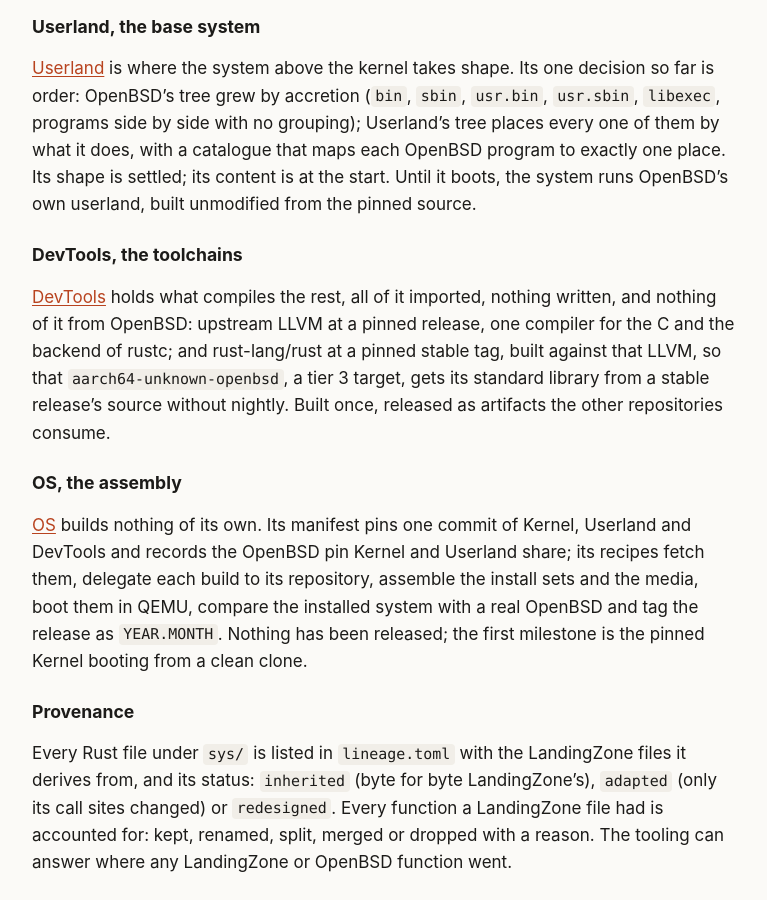
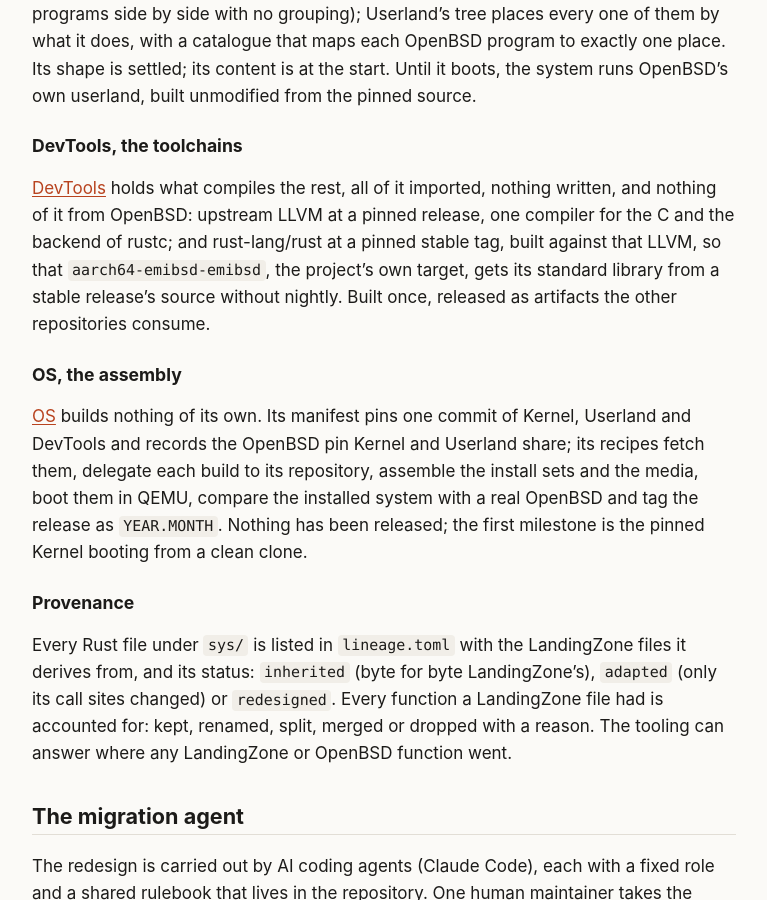
Before and after one commit to EmiBSD/Portal, a Jekyll site: the page built from process.md, in a window 1280 px wide and 900 px high, scrolled down 2242 px. Shown: the whole window, without its empty margins (256-1023 px from the left). Built offline with Jekyll 4.4.1, drawn with Linux system fonts in a browser that asks for light colours; some of the changed text lies outside the part shown.

Commit message:
process: the pipeline draws every arrow of Governance; the own target triple
The figure lacked three arrows that docs/architecture.md of Governance draws: DevTools
feeds Kernel and Userland (the toolchain), and Userland takes its pin from LandingZone.
Without them DevTools looked like an input of OS only and Userland like the owner of
its own OpenBSD pin. The DevTools -> OS arrow is now labelled "the comp set". SVGs
re-rendered, the figure's size and alt text follow.

The target is `aarch64-emibsd-emibsd` (DevTools D-0004, 2026-10-31), no longer
`aarch64-unknown-openbsd`, in the repository table and the DevTools section.

Co-Authored-By: Claude Fable 5.1 <noreply@anthropic.com>

```diff
--- a/process.md
+++ b/process.md
@@ -9,7 +9,7 @@ description: The EmiBSD pipeline - LandingZone as the 1:1 port, Kernel as the re
 <figure class="diagram">
   <picture>
     <source srcset="{{ '/assets/img/pipeline-dark.svg' | relative_url }}" media="(prefers-color-scheme: dark)">
-    <img src="{{ '/assets/img/pipeline.svg' | relative_url }}" alt="OpenBSD's pinned C is ported file by file into LandingZone, which is synced commit by commit into Kernel. The same C feeds Userland, the base system. DevTools, the toolchains that build both, comes from LLVM's and Rust's own sources. Kernel, Userland and DevTools feed OS, the assembly and the release." width="643" height="547">
+    <img src="{{ '/assets/img/pipeline.svg' | relative_url }}" alt="OpenBSD's pinned C is ported file by file into LandingZone, which is synced commit by commit into Kernel. The same C feeds Userland, the base system, which takes its pin from LandingZone. DevTools, the toolchains that build both, comes from LLVM's and Rust's own sources and feeds Kernel and Userland. Kernel, Userland and DevTools feed OS, the assembly and the release." width="787" height="584">
   </picture>
   <figcaption>The specification, the port, the redesign; the base system and the toolchains beside them; the assembly at the end.</figcaption>
 </figure>
@@ -21,7 +21,7 @@ The repositories live in the [EmiBSD organisation]({{ site.repo_org }}) on GitHu
 | [LandingZone]({{ site.repo_lz }}) | the faithful port of the OpenBSD kernel, one C file to one Rust file |
 | [Kernel]({{ site.repo }}) | the redesign of that port into four crates, subsystem by subsystem |
 | [Userland]({{ site.repo_userland }}) | the base system above the kernel: every program, library and configuration file placed by what it does, not by where history left it |
-| [DevTools]({{ site.repo_devtools }}) | the toolchains, imported and built once from the forks alone: upstream LLVM for the C and as rustc's backend, and a pinned stable Rust with its `std` for `aarch64-unknown-openbsd` |
+| [DevTools]({{ site.repo_devtools }}) | the toolchains, imported and built once from the forks alone: upstream LLVM for the C and as rustc's backend, and a pinned stable Rust with its `std` for `aarch64-emibsd-emibsd`, the project's own target |
 | [OS]({{ site.repo_os }}) | the assembly and the releases: a manifest pins one commit of each of the three, the recipes build where they build, assemble the sets and media, boot them and tag `YEAR.MONTH`; nothing released yet |
 | [Governance]({{ site.repo_governance }}) | what binds the rest: the invariants every repository obeys, the process, the architecture of the repositories, the roadmap across them, the decision log and the policies |
 
@@ -69,7 +69,7 @@ built unmodified from the pinned source.
 [DevTools]({{ site.repo_devtools }}) holds what compiles the rest, all of it imported, nothing
 written, and nothing of it from OpenBSD: upstream LLVM at a pinned release, one compiler for
 the C and the backend of rustc; and rust-lang/rust at a pinned stable tag, built against that
-LLVM, so that `aarch64-unknown-openbsd`, a tier 3 target, gets its standard library from a
+LLVM, so that `aarch64-emibsd-emibsd`, the project's own target, gets its standard library from a
 stable release's source without nightly. Built once, released as artifacts the other
 repositories consume.
 
```
Also changed, not shown: assets/img/pipeline-dark.svg, assets/img/pipeline.svg, 1 other file.
